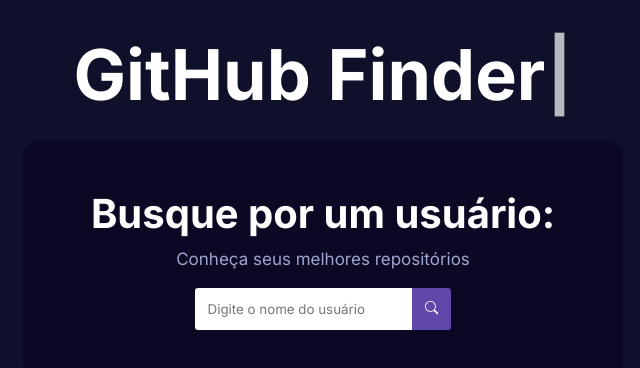
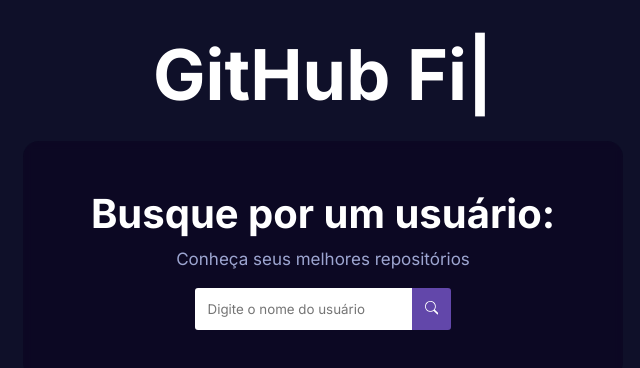
Before and after one commit to manosanti/find-a-github-user-react-n-typescript, a React (Vite) app in the folder my-app/: page / in a window 1280 px wide. Shown: the top 368 px of the page, without its empty margins (317-957 px from the left). Built offline with nearby package versions, Linux system fonts and the light colour scheme.

Commit message:
looping-added

```diff
--- a/my-app/src/App.tsx
+++ b/my-app/src/App.tsx
@@ -8,7 +8,7 @@
 
   return (
     <Container>
-      <h1><TypedText text="GitHub Finder" /></h1>
+      <h1><TypedText /></h1>
       <Outlet />
     </Container>
   )
--- a/my-app/src/components/TypedText.tsx
+++ b/my-app/src/components/TypedText.tsx
@@ -1,45 +1,29 @@
-import React, { useRef, useEffect } from 'react';
+import React from 'react';
 import Typed from 'typed.js';
 
-interface TypedTextProps {
-  text: string;
-}
+function TypedText() {
+  // Create reference to store the DOM element containing the animation
+  const el = React.useRef(null);
 
-function TypedText({ text }: TypedTextProps) {
-  const typedTextRef = useRef<HTMLSpanElement>(null);
-  const typedRef = useRef<Typed | null>(null);
-
-  useEffect(() => {
-    const options = {
-      strings: [text],
-      typeSpeed: 50,
-      backSpeed: 50,
-    };
-
-    typedRef.current = new Typed(typedTextRef.current!, options);
+  React.useEffect(() => {
+    const typed = new Typed(el.current, {
+      strings: ['GitHub Finder'],
+      typeSpeed: 70,
+      backSpeed: 70,
+      loop: true,
+    });
 
     return () => {
-      if (typedRef.current) {
-        typedRef.current.destroy();
-      }
-    };
-  }, [text]);
-
-  useEffect(() => {
-    return () => {
-      if (typedRef.current) {
-        typedRef.current.destroy();
-      }
+      // Destroy Typed instance during cleanup to stop animation
+      typed.destroy();
     };
   }, []);
 
-  const resetTyped = () => {
-    if (typedRef.current) {
-      typedRef.current.reset();
-    }
-  };
-
-  return <span ref={typedTextRef} onClick={resetTyped} />;
+  return (
+    <div className="App">
+      <span ref={el} />
+    </div>
+  );
 }
 
-export default TypedText;
+export default TypedText
```
